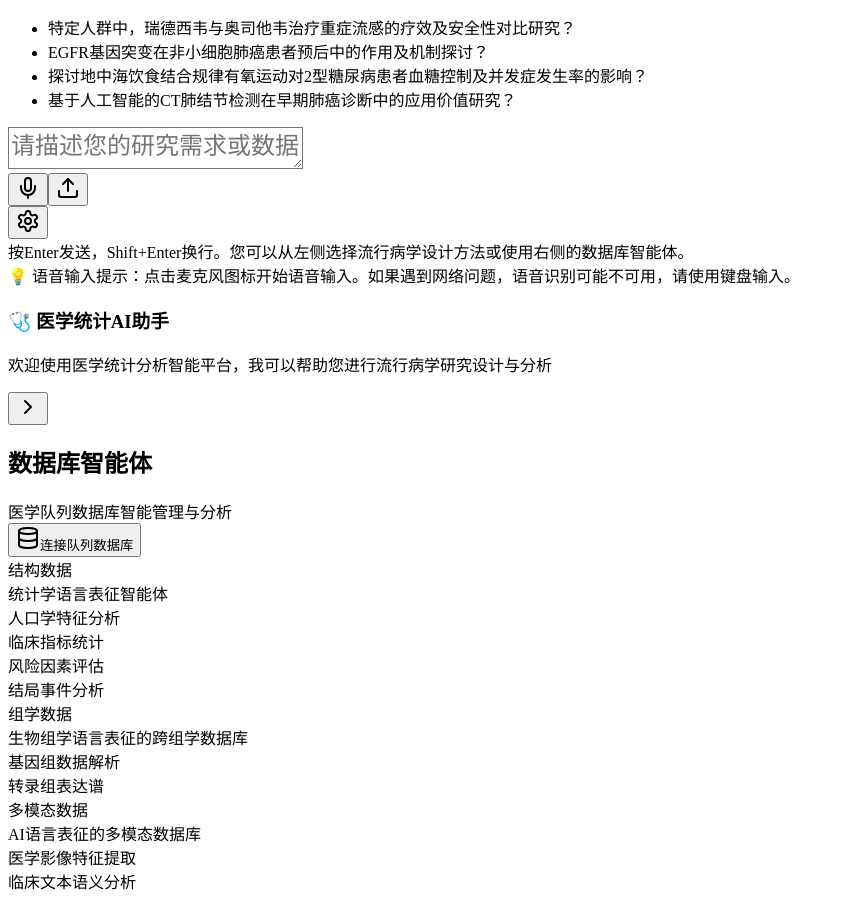
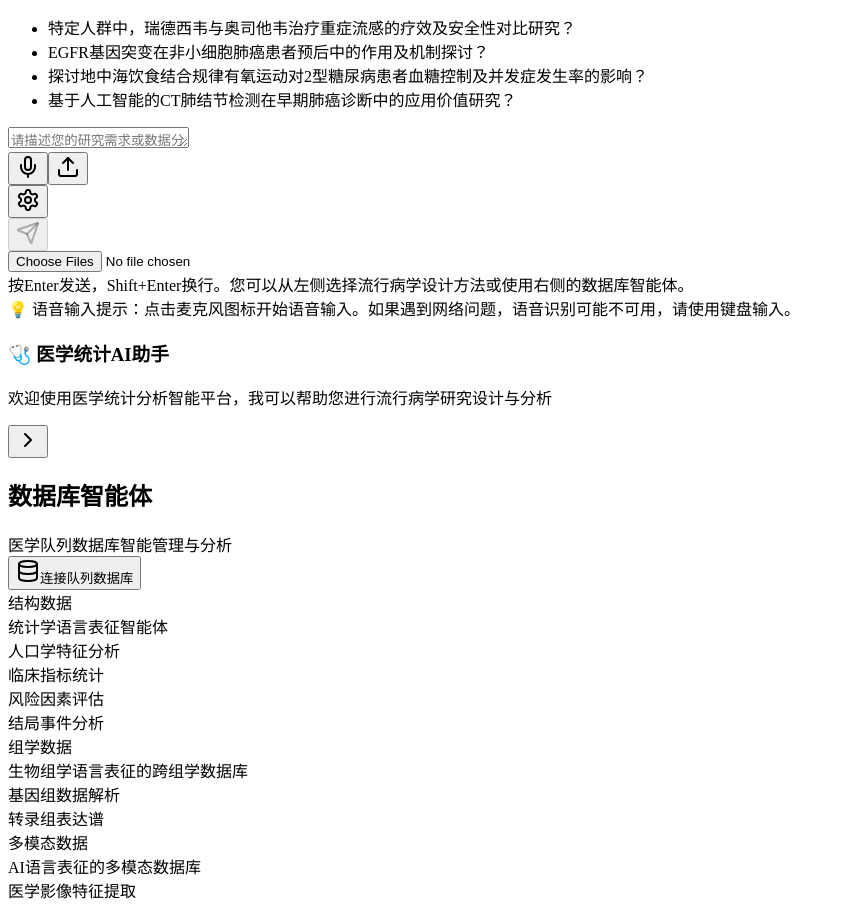
Before and after one commit to huhu178/deer-flow-main, a Next.js app in the folder web/: page /medical-statistics in a window 1280 px wide. Shown: the part 1427-2332 px from the top of the page, without its empty margins (0-845 px from the left). Built offline with nearby package versions, Linux system fonts and the light colour scheme.

Commit message:
fix: 修正API请求路径以匹配后端

```diff
--- a/web/src/app/medical-statistics/components/medical-statistics-interface.tsx
+++ b/web/src/app/medical-statistics/components/medical-statistics-interface.tsx
@@ -65,6 +65,7 @@ export function MedicalStatisticsInterface() {
             size="icon"
             className="absolute top-1/2 -translate-y-1/2 left-0 z-10 h-12 w-6 rounded-l-none bg-gray-200/50 hover:bg-gray-200"
             onClick={() => setLeftPanelVisible(!leftPanelVisible)}
+            title={leftPanelVisible ? "隐藏左侧面板" : "显示左侧面板"}
           >
             {leftPanelVisible ? <ChevronLeft className="h-5 w-5" /> : <ChevronRight className="h-5 w-5" />}
           </Button>
@@ -77,6 +78,7 @@ export function MedicalStatisticsInterface() {
             size="icon"
             className="absolute top-1/2 -translate-y-1/2 right-0 z-10 h-12 w-6 rounded-r-none bg-gray-200/50 hover:bg-gray-200"
             onClick={() => setRightPanelVisible(!rightPanelVisible)}
+            title={rightPanelVisible ? "隐藏右侧面板" : "显示右侧面板"}
           >
             {rightPanelVisible ? <ChevronRight className="h-5 w-5" /> : <ChevronLeft className="h-5 w-5" />}
           </Button>
--- a/web/src/app/medical-statistics/components/simple-medical-input.tsx
+++ b/web/src/app/medical-statistics/components/simple-medical-input.tsx
@@ -5,9 +5,9 @@ import { FileText, Mic, Send, Upload, X, Settings, Server } from "lucide-react";
 import React, { useCallback, useEffect, useRef, useState } from "react";
 
 import { Button } from "~/components/ui/button";
+import { Input } from "~/components/ui/input";
 import { Textarea } from "~/components/ui/textarea";
 import { cn } from "~/lib/utils";
-import { Input } from "~/components/ui/input";
 
 // 语音识别类型声明
 declare global {
@@ -75,7 +75,7 @@ export function SimpleMedicalInput({
 }: {
   className?: string;
   responding?: boolean;
-  onSend?: (message: string) => void;
+  onSend: (message: string) => void;
 }) {
   const [message, setMessage] = useState("");
   const [isRecording, setIsRecording] = useState(false);
@@ -93,15 +93,15 @@ export function SimpleMedicalInput({
   const recognitionRef = useRef<SpeechRecognition | null>(null);
 
   // --- Backend URL Configuration Logic ---
-  const [backendUrl, setBackendUrl] = React.useState("");
-  const [showSettings, setShowSettings] = React.useState(false);
+  const [backendUrl, setBackendUrl] = useState("");
+  const [showSettings, setShowSettings] = useState(false);
 
-  React.useEffect(() => {
+  useEffect(() => {
     const savedUrl = localStorage.getItem("backendUrl");
     if (savedUrl) {
       setBackendUrl(savedUrl);
     } else {
-      setBackendUrl("http://localhost:8000"); // Default URL
+      setBackendUrl("http://localhost:8000");
     }
   }, []);
 
@@ -127,7 +127,7 @@ export function SimpleMedicalInput({
     }
   }, [message, responding, uploadedFiles, onSend]);
 
-  const handleKeyPress = (e: React.KeyboardEvent) => {
+  const handleKeyDown = (e: React.KeyboardEvent<HTMLTextAreaElement>) => {
     if (e.key === "Enter" && !e.shiftKey) {
       e.preventDefault();
       handleSendMessage();
@@ -355,112 +355,69 @@ export function SimpleMedicalInput({
   };
 
   return (
-    <div className={cn("relative", className)}>
+    <div className={cn("relative w-full", className)}>
+      {/* File Uploads Display */}
+      {uploadedFiles.length > 0 && (
+        <div className="mb-2 flex flex-wrap gap-2">
+          {uploadedFiles.map((file, index) => (
+            <div key={index} className="flex items-center bg-blue-100 text-blue-800 px-2 py-1 rounded-lg text-sm">
+              <FileText className="w-3 h-3 mr-1" />
+              <span className="max-w-32 truncate">{file.name}</span>
+              <Button variant="ghost" size="sm" className="h-4 w-4 p-0 ml-1 hover:bg-blue-200" onClick={() => removeFile(index)} title={`删除文件 ${file.name}`}>
+                <X className="w-2 h-2" />
+              </Button>
+            </div>
+          ))}
+        </div>
+      )}
+
+      {/* Main Textarea and Action Buttons */}
       <div className="relative flex items-center">
         <Textarea
           ref={textareaRef}
-          placeholder={
-            responding
-              ? "AI正在分析中..."
-              : "请描述您的研究需求或数据分析要求..."
-          }
-          className="w-full p-4 pr-32 border border-blue-200 rounded-lg resize-none h-16 focus:outline-none focus:ring-2 focus:ring-blue-500 text-2xl leading-relaxed scrollbar-hide text-gray-800 bg-white placeholder-gray-500"
-          style={{
-            scrollbarWidth: "none",
-            msOverflowStyle: "none",
-            fontSize: "24px",
-            lineHeight: "1.5",
-            color: "#1f2937",
-            backgroundColor: "#ffffff",
-          }}
-          rows={1}
           value={message}
           onChange={(e) => setMessage(e.target.value)}
-          onKeyPress={handleKeyPress}
+          onKeyDown={handleKeyDown}
+          placeholder="请描述您的研究需求或数据分析要求..."
+          className="w-full resize-none rounded-lg border bg-white p-3 pr-24 text-base text-gray-800 placeholder-gray-500 focus:outline-none focus:ring-2 focus:ring-blue-500"
+          rows={1}
           disabled={responding}
         />
-        <div className="absolute right-3 top-1/2 -translate-y-1/2 flex items-center space-x-2">
-          <Button
-            variant="ghost"
-            size="icon"
-            className={cn(
-              "h-8 w-8",
-              isRecording
-                ? "text-red-600 hover:text-red-700 animate-pulse"
-                : voiceError
-                ? "text-orange-600 hover:text-orange-700"
-                : "text-blue-600 hover:text-blue-700",
-            )}
-            title={voiceError ?? voiceStatus}
-            onClick={() => void handleVoiceClick()}
-            disabled={responding}
-          >
+        <div className="absolute right-3 top-1/2 -translate-y-1/2 flex items-center space-x-1">
+          <Button variant="ghost" size="icon" className={cn("h-8 w-8", isRecording ? "text-red-500" : "text-gray-500")} title={voiceStatus} onClick={handleVoiceClick} disabled={responding}>
             <Mic className="h-4 w-4" />
           </Button>
-          <Button
-            variant="ghost"
-            size="icon"
-            className={cn(
-              "h-8 w-8",
-              isProcessingFile
-                ? "text-blue-600 animate-pulse"
-                : "text-gray-400 hover:text-gray-600",
-            )}
-            title={isProcessingFile ? "正在处理文件..." : "上传文件"}
-            onClick={() => fileInputRef.current?.click()}
-            disabled={responding || isProcessingFile}
-          >
+          <Button variant="ghost" size="icon" className="h-8 w-8 text-gray-500" title="上传文件" onClick={() => fileInputRef.current?.click()} disabled={responding}>
             <Upload className="h-4 w-4" />
           </Button>
         </div>
       </div>
 
-      {(voiceError ?? voiceStatus) !== "点击开始语音输入" && (
-        <div className="absolute right-2 top-20 text-xs text-gray-500 bg-white px-2 py-1 rounded shadow-sm border">
-          {voiceError ? (
-            <span className="text-orange-600">
-              {voiceError} {useBrowserASR && "(已切换到浏览器语音识别)"}
-            </span>
-          ) : (
-            <span>{voiceStatus}</span>
-          )}
-        </div>
-      )}
-
-      {/* --- Settings Button below the input box --- */}
-      <div className="absolute right-0 mt-2">
-        <div className="relative flex justify-end">
-            <Button
-              variant="ghost"
-              size="icon"
-              className="h-8 w-8"
-              onClick={() => setShowSettings(!showSettings)}
-              title="配置后端地址"
-            >
+      {/* Bottom row with Settings and Send button */}
+      <div className="mt-2 flex items-center justify-end gap-2">
+        <div className="relative">
+          <Button variant="ghost" size="icon" className="h-8 w-8" onClick={() => setShowSettings(!showSettings)} title="配置后端地址">
             <Settings className="h-5 w-5 text-gray-500" />
           </Button>
           {showSettings && (
             <div className="absolute bottom-full right-0 mb-2 w-80 rounded-md border bg-background p-4 shadow-lg z-10">
-                <h4 className="font-medium">配置后端服务地址</h4>
-                <p className="mt-1 text-sm text-muted-foreground">
-                  请输入您暴露的本地后端 URL (例如 ngrok)。
-                </p>
+              <h4 className="font-medium text-base">配置后端服务地址</h4>
+              <p className="mt-1 text-sm text-muted-foreground">请输入您暴露的本地后端 URL。</p>
               <div className="mt-4 flex items-center gap-2">
                 <Server className="h-4 w-4 text-muted-foreground" />
-                  <Input
-                    type="url"
-                    placeholder="https://...ngrok-free.app"
-                    value={backendUrl}
-                    onChange={(e) => setBackendUrl(e.target.value)}
-                  />
+                <Input type="url" placeholder="https://...ngrok-free.app" value={backendUrl} onChange={(e) => setBackendUrl(e.target.value)} className="h-9 text-sm"/>
               </div>
-                <Button className="mt-4 w-full" onClick={handleSave}>
-                  保存
-                </Button>
+              <Button className="mt-4 w-full h-9 text-sm" onClick={handleSave}>保存</Button>
             </div>
           )}
         </div>
+        <Button onClick={handleSendMessage} disabled={responding || !message.trim()} className="h-9">
+          <Send className="h-4 w-4" />
+        </Button>
       </div>
+
+      {/* Hidden file input */}
+      <form><input ref={fileInputRef} type="file" multiple onChange={handleFileUpload} className="hidden" /></form>
     </div>
   );
 }
```
Also changed, not shown: web/src/core/api/resolve-service-url.ts (+7 -2 lines). Lines whose indentation alone changed are shown as unchanged.
